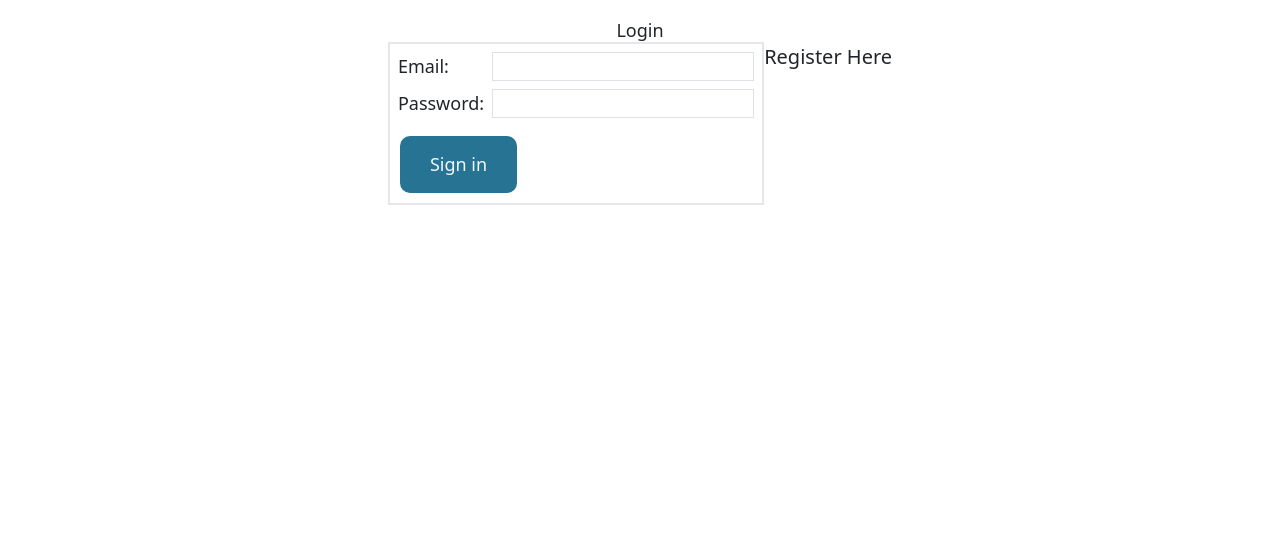
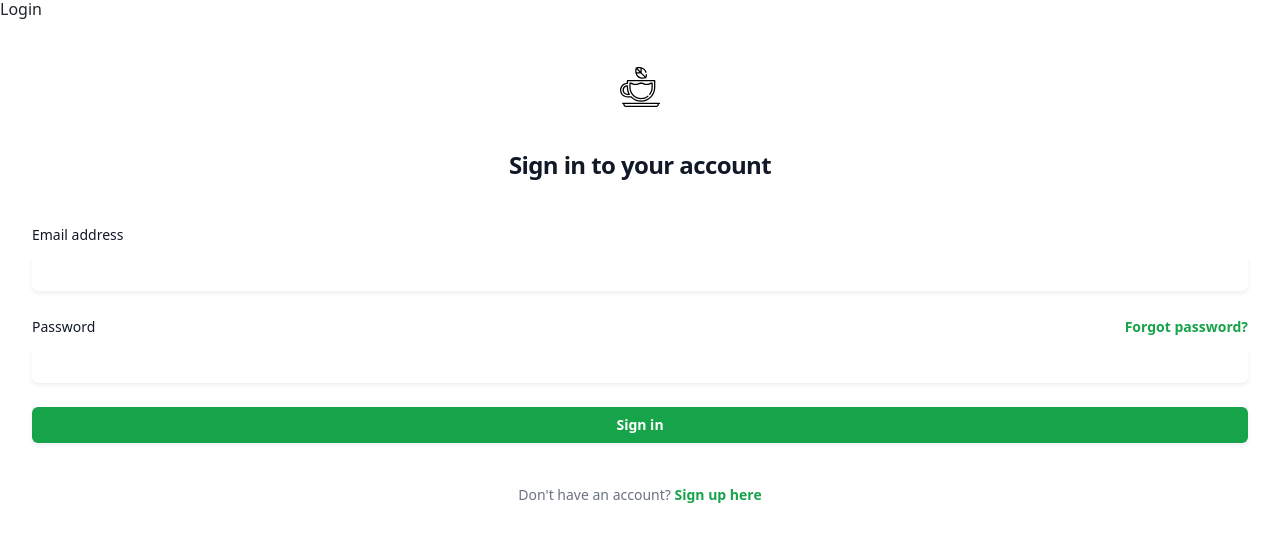
Before and after one commit to AndieRowell/cafe-frontend, a Next.js app in the folder fastapi-frontend/: page /login in a window 1280 px wide. Shown: the top 542 px of the page. Built offline with nearby package versions, Linux system fonts and the light colour scheme.

Commit message:
restyled login form

```diff
--- /dev/null
+++ b/fastapi-frontend/src/components/ctabutton.js
@@ -0,0 +1,9 @@
+import React from 'react'
+
+function ctabutton() {
+  return (
+    <div>ctabutton</div>
+  )
+}
+
+export default ctabutton
--- a/fastapi-frontend/src/components/header.js
+++ b/fastapi-frontend/src/components/header.js
@@ -7,9 +7,13 @@
   Bars3Icon,
   UsersIcon,
 } from "@heroicons/react/24/solid";
+import { useGlobalState } from "@/context/GlobalState";
+import Link from "next/link";
 
 function Header() {
-  return (
+    const { state, dispatch } = useGlobalState();
+
+    return (
     <header className="sticky top=0 z-50 grid grid-cols-3 bg-white shadow-md py-5 px-5">
       {/* left div */}
       <div className="relative flex items-center h-10 cursor-pointer my-auto">
@@ -35,7 +39,14 @@
 
       {/* right div */}
       <div className="flex items-center space-x-4 text-gray-500 justify-end ">
-        <p className="hidden md:inline cursor-pointer">Sign Up</p>
+        {/* <p className="hidden md:inline cursor-pointer">Sign In</p> */}
+          {state.user ? (
+              <Link href="/" className={styles.logout} onClick={handleLogout}>
+                Logout
+              </Link>
+          ) : (
+              <Link href="/login" className="hidden md:inline cursor-pointer">Sign In</Link>
+          )}
         <div className="flex items-center space-x-2 border-2 p-2 rounded-full">
           <Bars3Icon className="h-6" />
           <UserCircleIcon className="h-6" />
--- a/fastapi-frontend/src/pages/index.js
+++ b/fastapi-frontend/src/pages/index.js
@@ -1,9 +1,5 @@
 //! main index page - landing page
 
-// TODO:
-// add hero
-// navbar
-// FIXME: i can add 'FIX me' situations here
 
 "use client"; //? i think we need this here?
 
@@ -12,7 +8,7 @@
 import { useRouter } from "next/navigation";
 import authService from "../services/auth.service";
 import { jwtDecode } from "jwt-decode";
-import styles from "../styles/home.module.css";
+//import styles from "../styles/home.module.css";
 import Link from "next/link";
 import Head from "next/head";
 import Header from "@/components/header";
@@ -58,9 +54,11 @@
       </div>
 
 
+{/* main - className={`${styles.main}`} */}
+{/* className={styles.grid} */}
 
-      <main className={`${styles.main}`}>
-        <div className={styles.grid}>
+      <main >
+        {/* <div >
           {state.user ? (
             <li className="nav-item">
               <Link href="/" className={styles.logout} onClick={handleLogout}>
@@ -72,7 +70,7 @@
               <Link href="/login">Login</Link>
             </li>
           )}
-        </div>
+        </div> */}
       </main>
     </>
   );
--- a/fastapi-frontend/src/pages/login.js
+++ b/fastapi-frontend/src/pages/login.js
@@ -1,12 +1,12 @@
 //! login page for authenticated user - if not anonymous should be able to redirect to registration
 
-import { useRouter } from 'next/navigation';
-import React, { useState } from 'react'
-import { useGlobalState } from '../context/GlobalState';
-import AuthService from '../services/auth.service';
+import { useRouter } from "next/navigation";
+import React, { useState } from "react";
+import { useGlobalState } from "../context/GlobalState";
+import AuthService from "../services/auth.service";
 import { jwtDecode } from "jwt-decode";
-import styles from '../styles/global.module.css';
-import Link from 'next/link';
+//import styles from '../styles/global.module.css';
+import Link from "next/link";
 //------------------------------------------------------------------------------------------------------------------------------
 function LoginPage() {
   const router = useRouter();
@@ -17,84 +17,126 @@
   const handleLogin = (e) => {
     e.preventDefault();
     const username = email;
-        AuthService
-            .login(username, password)
+    AuthService.login(username, password)
       .then(async (resp) => {
-                if(resp != undefined){
+        if (resp != undefined) {
           if (resp.access_token) {
             //let data = jwtDecode(resp.access_token);
             let data = jwtDecode(resp.access_token, { header: true });
             await dispatch({
-                            type: 'SET_USER',
+              type: "SET_USER",
               payload: data,
             });
-                        console.log('Login success');
-                        router.push('/');
+            console.log("Login success");
+            router.push("/");
           } else {
-                        console.log('Login failed');
-                        dispatch({ type: 'LOGOUT_USER' });
+            console.log("Login failed");
+            dispatch({ type: "LOGOUT_USER" });
           }
         }
       })
       .catch((error) => {
         // Handle the error here
-                console.error('An error occurred:', error);
+        console.error("An error occurred:", error);
         // Optionally, dispatch a logout or error action
-                dispatch({ type: 'LOGOUT_USER' });
+        dispatch({ type: "LOGOUT_USER" });
       })
       .finally(() => {
         // Code to run regardless of success or failure
-                console.log('Login request completed');
+        console.log("Login request completed");
       });
   };
   //------------------------------------------------------------------------------------------------------------------------------
   return (
     <div>
-            <div className={styles.container}>
+      <div>
         <h1>Login</h1>
-                <div className='flex'>
-                    <form
-                        onSubmit={handleLogin}
-                        className='mx-auto my-auto border-2 bg-mtgray'
+        <div className="flex min-h-full flex-1 flex-col justify-center px-6 py-12 lg:px-8">
+          <div className="sm:mx-auto sm:w-full sm:max-w-sm">
+            <img
+              className="mx-auto h-10 w-auto"
+              src="/assets/tempteacuplogo.svg"
+              alt="temp app logo"
+            />
+            <h2 className="mt-10 text-center text-2xl font-bold leading-9 tracking-tight text-gray-900">
+              Sign in to your account
+            </h2>
+          </div>
+
+          <div className="mt-10 sm:mx-auto sm:w-full sm:mx-w-sm">
+            <form onSubmit={handleLogin} className="space-y-6">
+              <div>
+                <label
+                  htmlFor="email"
+                  className="block text-sm font-medium leading-6 text-gray-900"
                 >
-                        <div className='flex justify-between m-2 items-center space-x-2'>
-                            <label htmlFor="email">Email:</label><br></br>
+                  Email address
+                </label>
+                <div className="mt-2">
                   <input
-                                className='border'
-                                type="text"
                     id="email"
                     name="email"
+                    type="email"
+                    autoComplete="email"
+                    required
+                    className="block w-full rounded-md border-0 py-1.5 text-gray-900 shadow-sm ring-1 ring-inset ring-gray-300 placeholder:text-gray-400 focus:ring-2 focus:ring-insert focus:ring-green-600 sm:text-sm sm:leading-6"
                     onChange={(e) => setEmail(e.target.value)}
-                                required
                   />
                 </div>
-                        <div className='flex justify-between m-2 items-center space-x-2'>
-                            <label htmlFor="pass">Password:</label><br></br>
+              </div>
+              <div>
+                <div className="flex items-center justify-between">
+                  <label
+                    htmlFor="pass"
+                    className="block text-sm font-medium leading-6 text-gray-900"
+                  >
+                    Password
+                  </label>
+                  <div className="text-sm">
+                    <a
+                      href="#"
+                      className="font-semibold text-green-600 hover:text-green-500"
+                    >
+                      Forgot password?
+                    </a>
+                  </div>
+                </div>
+                <div className="mt-2">
                   <input
-                                className='border'
                     type="password"
                     id="pass"
                     name="password"
+                    autoComplete="current-password"
                     minLength="8"
                     required
                     onChange={(e) => setPassword(e.target.value)}
+                    className="block w-full rounded-md border-0 py-1.5 text-gray-900 shadow-sm ring-1 ring-insert ring-gray-300 placeholder:text-gray-400 focus:ring-2 focus:ring-inset focus:ring-green-600 sm:text-sm sm:leading-6"
                   />
                 </div>
-                        <div className='flex'>
+              </div>
+
+              <div>
                 <input
-                                className={styles.button}
                   type="submit"
                   value="Sign in"
+                  className="flex w-full justify-center rounded-md bg-green-600 px-3 py-1.5 text-sm font-semibold leading-6 text-white shadow-sm hover:bg-green-500 focus-visible:outline focus-visible:outline-2 focus-visible:outline-offset-2 focus-visible:outline-green-600"
                 />
               </div>
             </form>
-                    <Link href="/register" className={styles.link}>
-                        Register Here
+            <p className="mt-10 text-center text-sm text-gray-500">
+              Don't have an account?{" "}
+              <Link
+                href="/register"
+                className="font-semibold leading-6 text-green-600 hover:text-green-500"
+              >
+                Sign up here
               </Link>
+            </p>
           </div>
         </div>
       </div>
-    )
+    </div>
+  );
 }
 
-export default LoginPage
+export default LoginPage;
```
Lines whose indentation alone changed are shown as unchanged.
